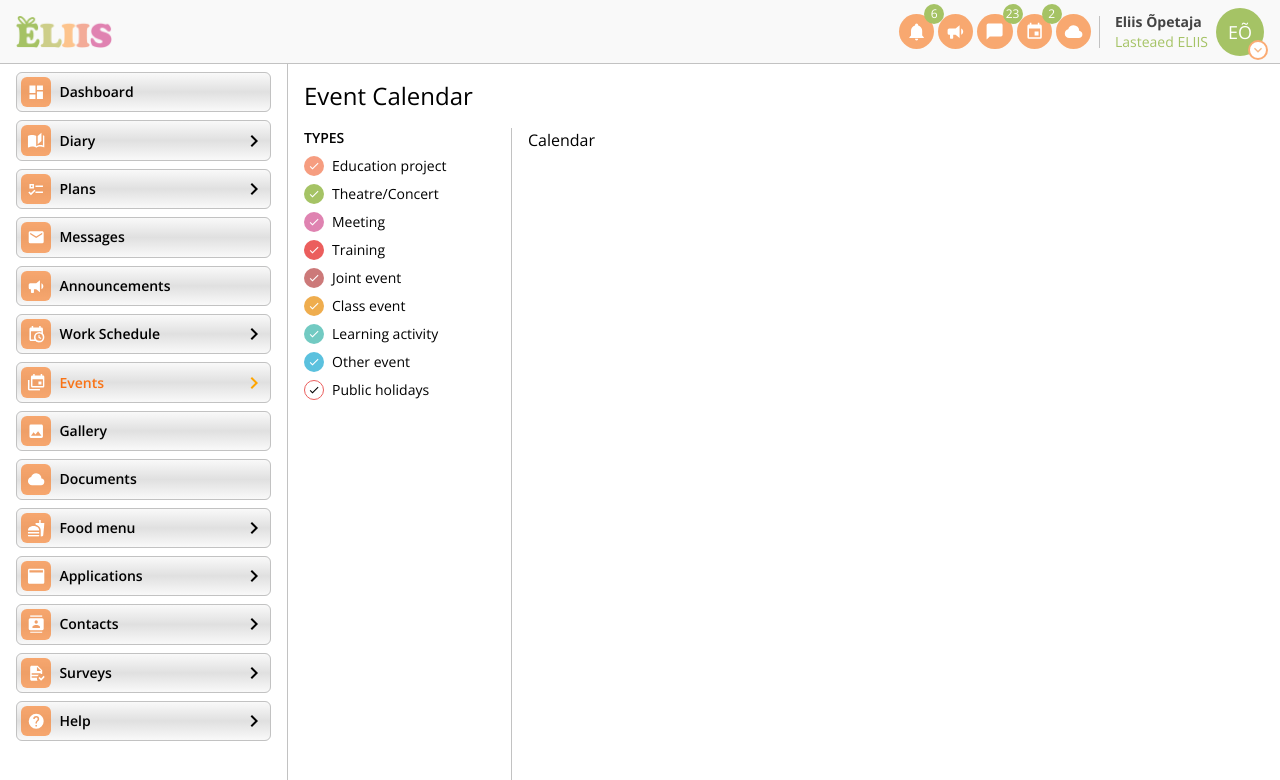
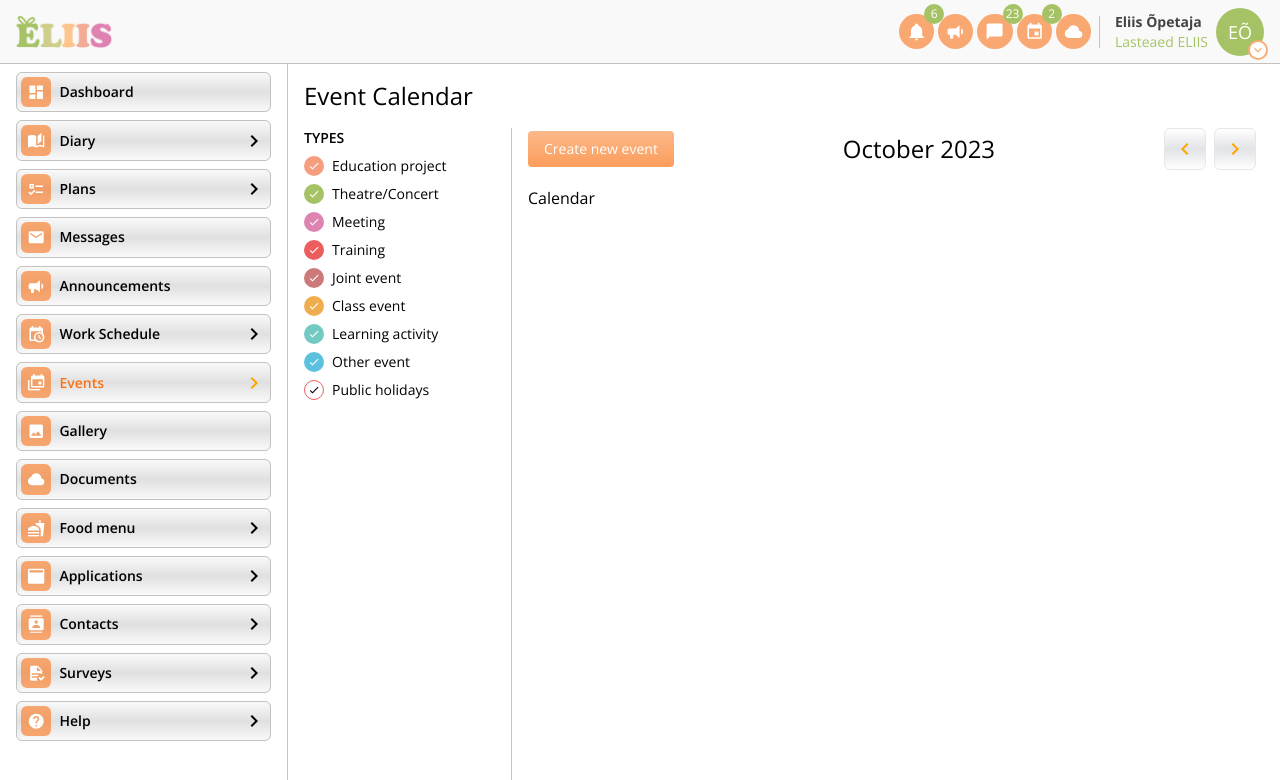
Before and after one commit to mlsmi/eliis-cal, a React (Create React App) app: page /events/calendar in a window 1280 px wide. Shown: the top 780 px of the page. Built offline with nearby package versions, Linux system fonts and the light colour scheme.

Commit message:
eventcalendar headingbar design

```diff
--- a/src/components/EventCalendar.js
+++ b/src/components/EventCalendar.js
@@ -1,7 +1,7 @@
 import React from 'react';
 import { eventTypes } from '../eventTypes';
 import Icon from '@mdi/react';
-import { mdiCheck } from '@mdi/js';
+import { mdiCheck, mdiChevronLeft, mdiChevronRight } from '@mdi/js';
 
 function EventCalendar() {
   return (
@@ -26,7 +26,18 @@ function EventCalendar() {
           </ul>
         </div>
         <div className="flex-grow ml-4">
-          {/* Main Calendar content goes here */}
+          <div className="flex justify-between items-center mb-4">
+            <button className="bg-gradient-to-t from-orange-500/70 to-orange-500/50 text-sm text-white rounded px-4 py-2">Create new event</button>
+            <h2 className="text-2xl">October 2023</h2>
+            <div className="flex">
+              <button className="bg-gradient-to-t from-white via-gray-500/20 to-white border border-gray-200 rounded-md p-2 mr-2">
+                <Icon path={mdiChevronLeft} size={1} color="orange" />
+              </button>
+              <button className="bg-gradient-to-t from-white via-gray-500/20 to-white border border-gray-200 rounded-md p-2 mr-2">
+                <Icon path={mdiChevronRight} size={1} color="orange" />
+              </button>
+            </div>
+          </div>
           <p>Calendar</p>
         </div>
       </div>
```
